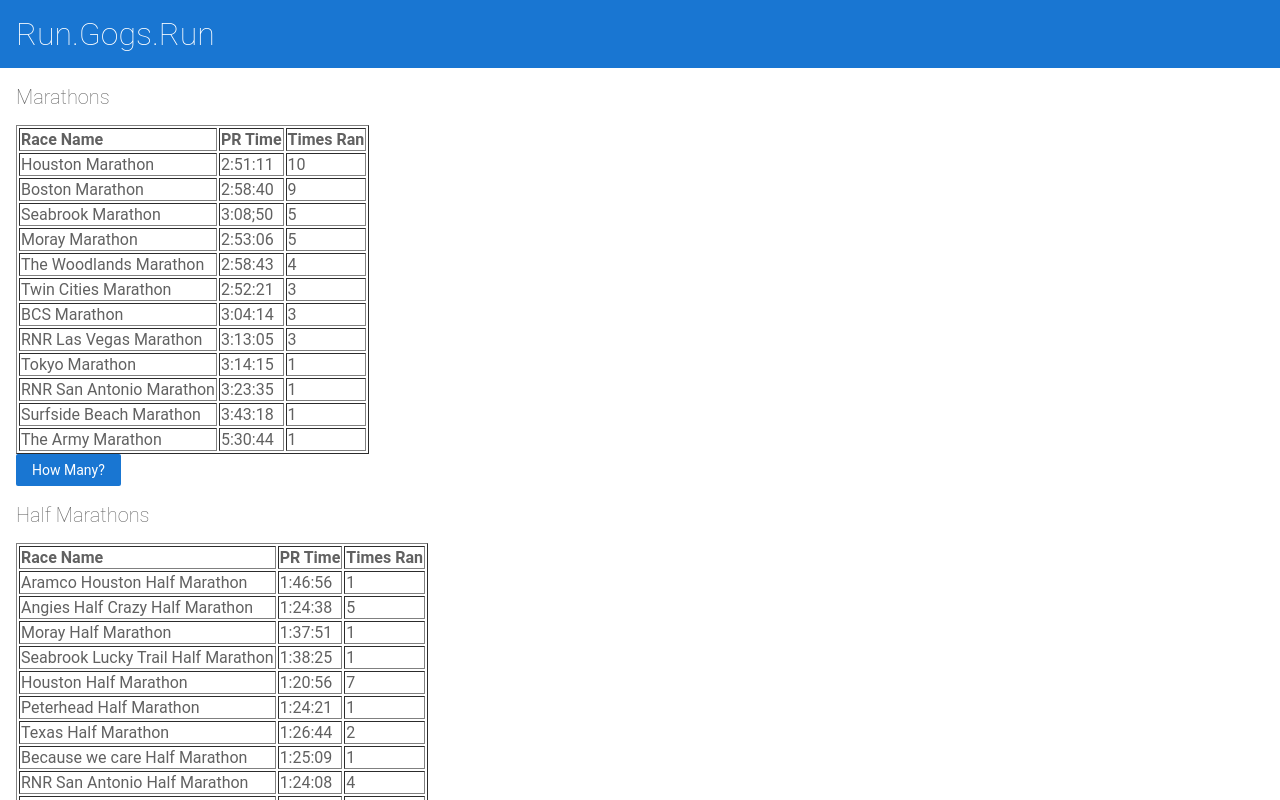
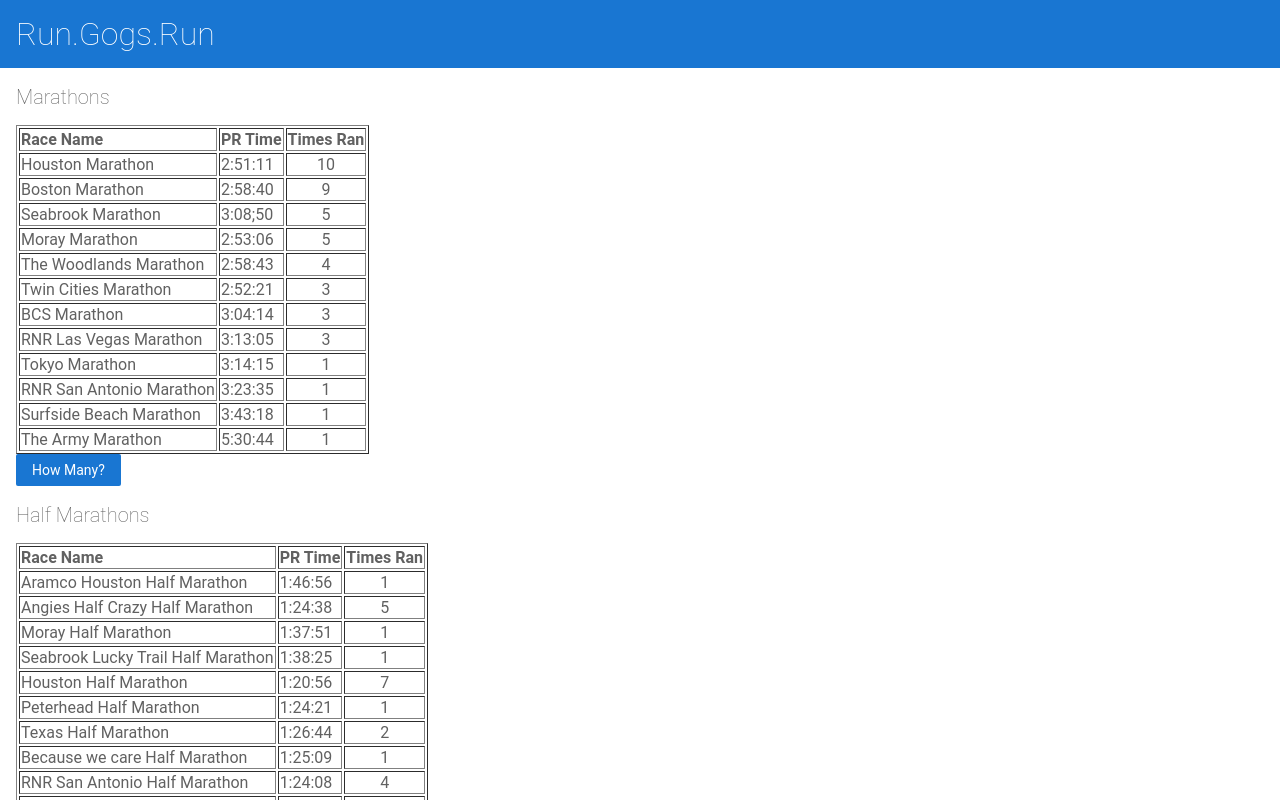
Before and after one commit to gchristie/rungogsrun, an Angular app: page / in a window 1280 px wide. Shown: the top 800 px of the page. Built offline with nearby package versions, Linux system fonts and the light colour scheme.

Commit message:
1 file modified

```diff
--- a/src/app/marathon-list/marathon-list.component.html
+++ b/src/app/marathon-list/marathon-list.component.html
@@ -12,7 +12,7 @@
 <TR   >
   <TD >{{ race.name }} {{ race.racetype }} </TD>
   <TD>{{ race.PR }}</TD>
-  <TD>{{ race.count }} </TD>
+  <TD align="center">{{ race.count }} </TD>
 </TR>
 </ng-container>
 </ng-container>
@@ -27,14 +27,14 @@
 <TR style='font-weight: bold' >
   <TD >Race Name</TD>
     <TD>PR Time</TD>
-      <TD>Times Ran</TD>
+      <TD style="align:center">Times Ran</TD>
     </TR>
 <ng-container *ngFor="let race of racedata">
  <ng-container *ngIf="race.racetype=='Half Marathon'">
 <TR   >
   <TD >{{ race.name}}  {{ race.racetype }}  </TD>
   <TD>{{ race.PR }}</TD>
-  <TD>{{ race.count }} </TD>
+  <TD align="center">{{ race.count }} </TD>
 </TR>
 </ng-container>
 </ng-container>
```
